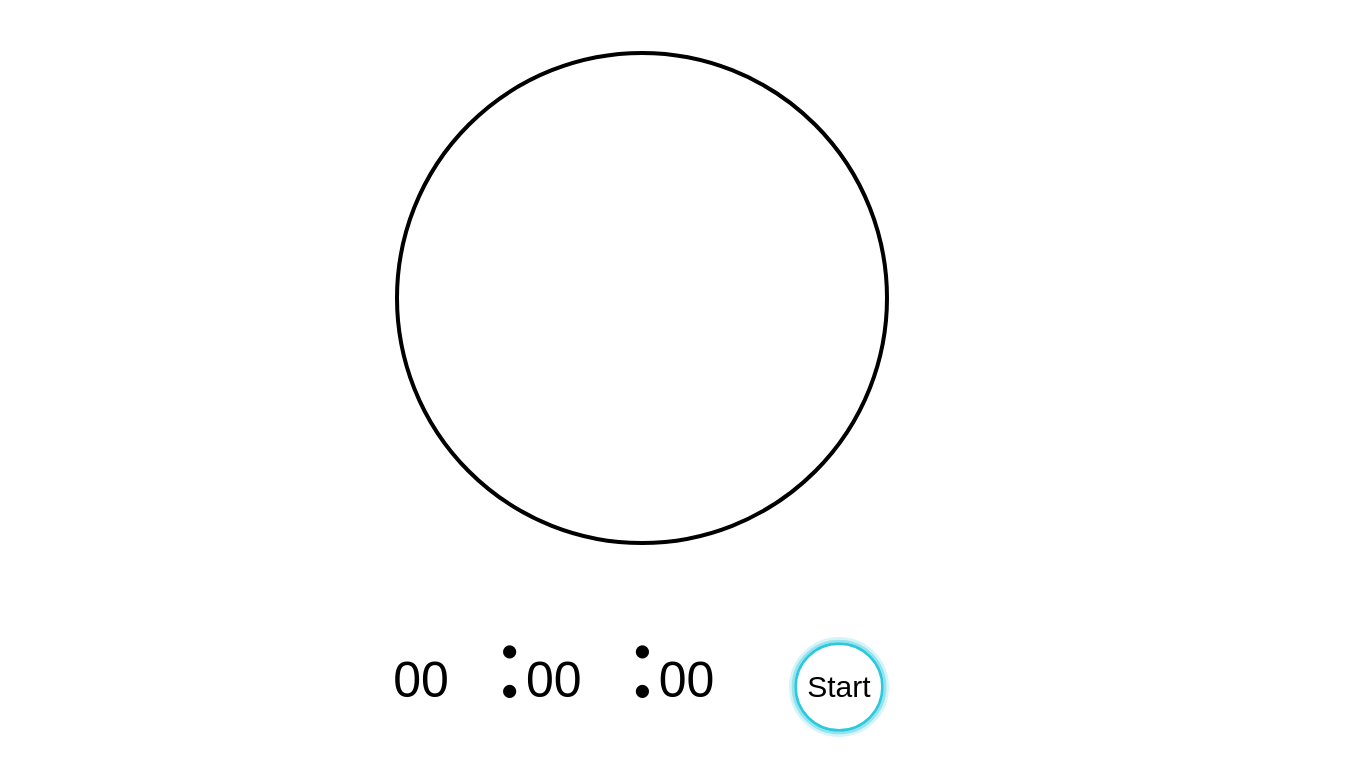
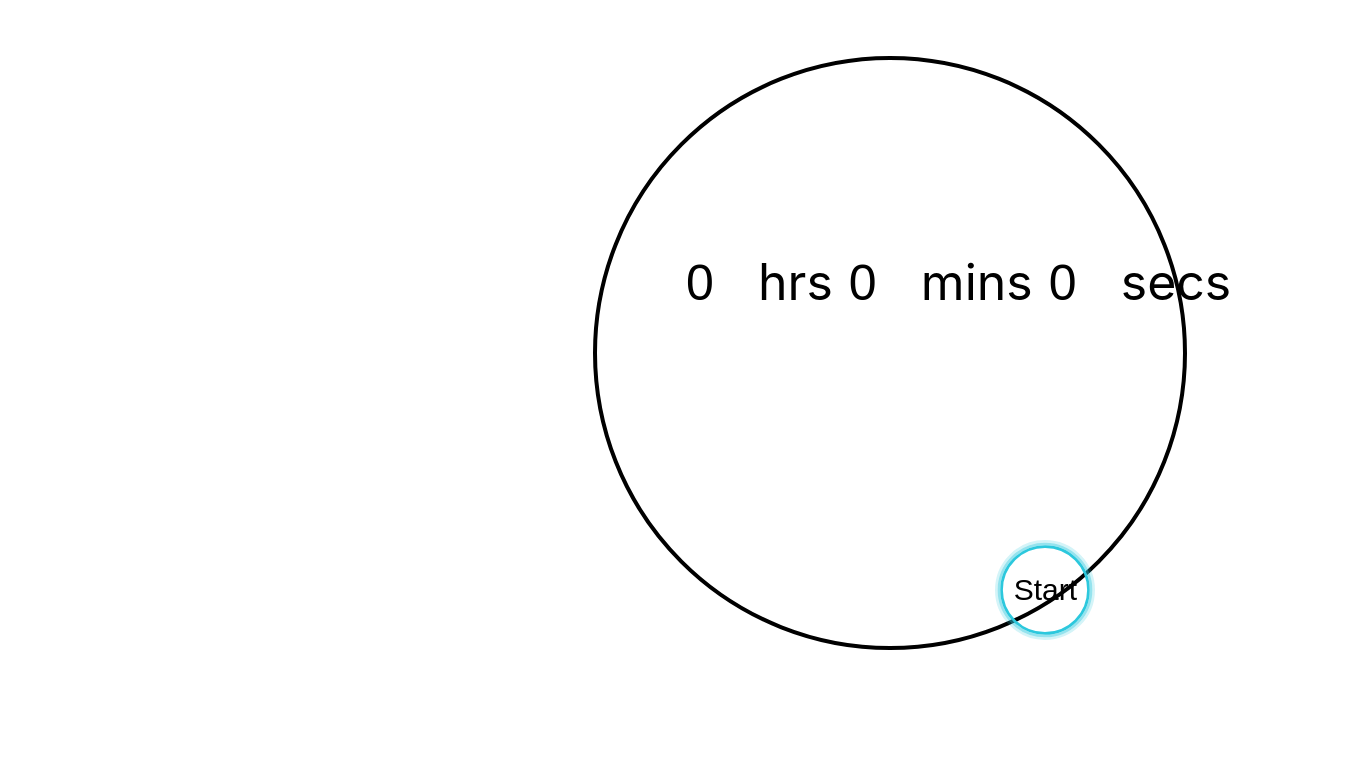
Before and after one commit to amara-j/timer, a React (Create React App) app: page / in a window 1280 px wide. Shown: the top 776 px of the page, 1345 px wide, since content can reach past the window. Built offline with nearby package versions, Linux system fonts and the light colour scheme.

Commit message:
changed input from 00:00:00 to 0 hrs 0 mins 0 secs, circles are in right place, timer jumps on start, stop and start buttons aren't positioned correctly

```diff
--- a/src/App.css
+++ b/src/App.css
@@ -40,7 +40,8 @@
 
 .control-panel {
   position: relative;
-  top: 600px;
+  top: 200px;
+  left: 300px;
   align-items: center;
 }
 
@@ -65,13 +66,20 @@ input[type="submit"] {
 }
 
 #timerInputForm {
-  font-size: 100px;
+  font-size: 50px;
 }
 
 input[type="number"] {
   font-size: 50px;
-  width: 100px;
+  width: 70px;
   border: none;
+  user-select: none;
+}
+
+#startButton {
+  position: relative;
+  top: 300px;
+  left: -250px;
 }
 
 /* .timerInput {
--- a/src/App.js
+++ b/src/App.js
@@ -28,6 +28,44 @@ const App = () => {
       ) : (
         <div className="circle-container">
           <CircleBorder />
+          <div className="control-panel">
+            <form id="timerInputForm" onSubmit={handleSubmit}>
+              <label>
+                <input
+                  className="timerInput"
+                  type="number"
+                  ref={inputHours}
+                  min="0"
+                  max="23"
+                  defaultValue="0"
+                />
+                {"hrs  "}
+              </label>
+              <label>
+                <input
+                  className="timerInput"
+                  type="number"
+                  ref={inputMinutes}
+                  min="0"
+                  max="59"
+                  defaultValue="0"
+                />
+                {"mins  "}
+              </label>
+              <label>
+                <input
+                  className="timerInput"
+                  type="number"
+                  ref={inputSeconds}
+                  min="0"
+                  max="59"
+                  defaultValue="0"
+                />
+                {"secs "}
+              </label>
+              <input id="startButton" type="submit" value="Start" />
+            </form>
+          </div>
         </div>
       )}
       {timerIsSet ? (
@@ -35,7 +73,7 @@ const App = () => {
           Stop
         </button>
       ) : null}
-      <div className="control-panel">
+      {/* <div className="control-panel">
         <form id="timerInputForm" onSubmit={handleSubmit}>
           <label>
             <input
@@ -43,7 +81,7 @@ const App = () => {
               type="number"
               ref={inputHours}
               min="0"
-              max="60"
+              max="23"
               defaultValue="00"
             />
             :
@@ -54,7 +92,7 @@ const App = () => {
               type="number"
               ref={inputMinutes}
               min="0"
-              max="60"
+              max="59"
               defaultValue="00"
             />
             :
@@ -65,13 +103,13 @@ const App = () => {
               type="number"
               ref={inputSeconds}
               min="0"
-              max="60"
+              max="59"
               defaultValue="00"
             />{" "}
           </label>
-          <input type="submit" value="Start" />
+          <input id="startButton" type="submit" value="Start" />
         </form>
-      </div>
+      </div> */}
     </div>
   );
 };
--- a/src/CircleAnimation.js
+++ b/src/CircleAnimation.js
@@ -1,7 +1,7 @@
 import "./App.css";
 
 const CircleAnimation = (props) => {
-  const radius = 250;
+  const radius = 300;
   const circumference = 2 * Math.PI * radius;
   const strokeWidth = 4;
   const circleContainerSize = 2 * radius + 4 * strokeWidth;
--- a/src/CircleBorder.js
+++ b/src/CircleBorder.js
@@ -1,7 +1,7 @@
 import "./App.css";
 
 const CircleBorder = (props) => {
-  const radius = 250;
+  const radius = 300;
   const strokeWidth = 4;
   const circleContainerSize = 2 * radius + 4 * strokeWidth;
   return (
--- a/src/Timer.js
+++ b/src/Timer.js
@@ -26,7 +26,7 @@ class Timer extends React.Component {
       } else {
         clearInterval(this.timerInterval);
         this.setState({ countdown: "Timer done!", percentage: 1 });
-        Transport.start();
+        // Transport.start();
       }
     }, 1000);
   }
```
